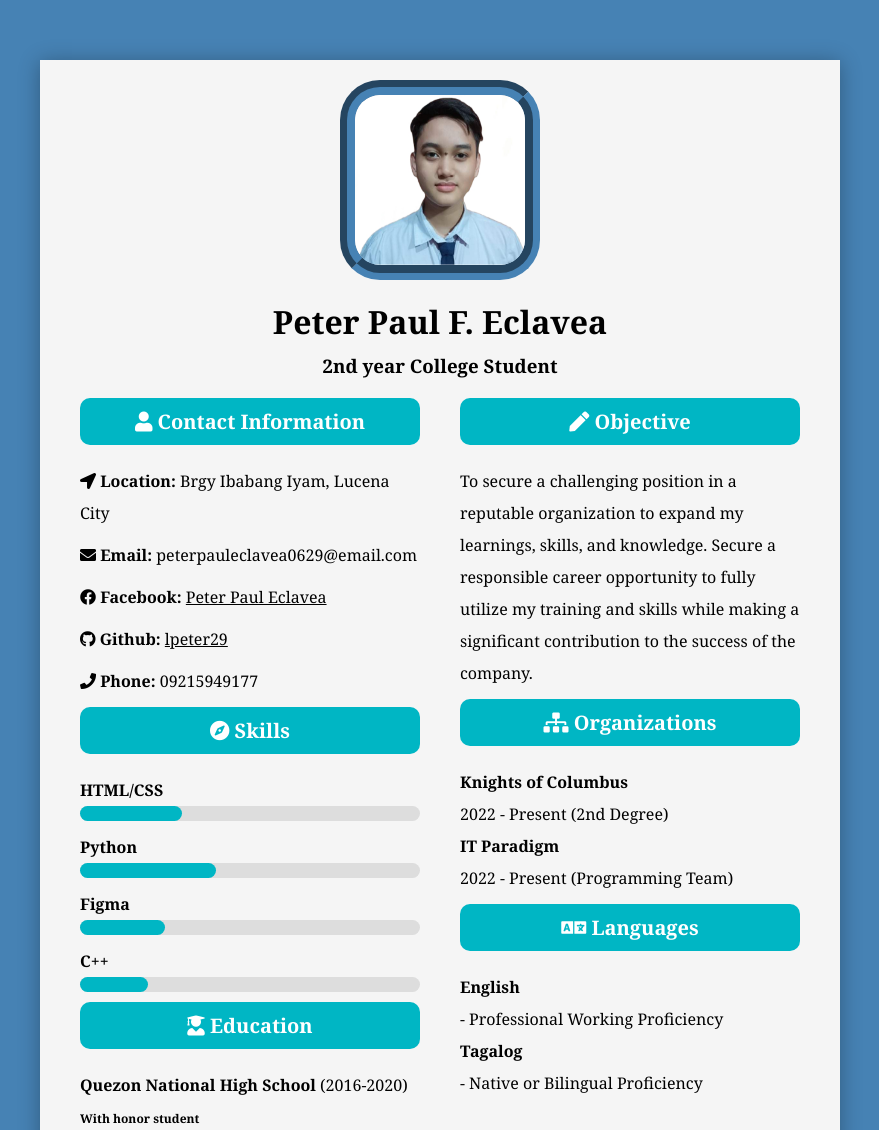
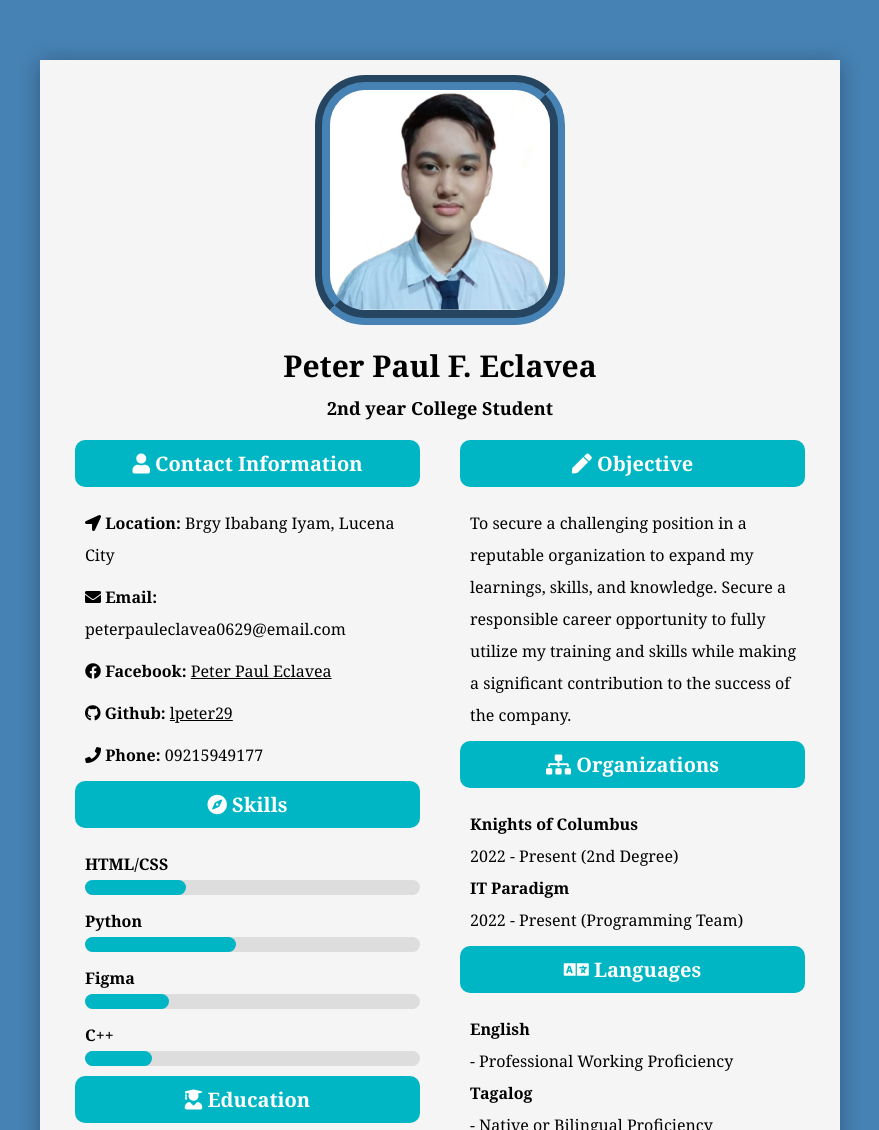
Before and after one commit to lpeter29/online-resume, a plain HTML site: page index.html in a window 1280 px wide. Shown: the top 1130 px of the page, without its empty margins (200-1079 px from the left). Drawn offline with Linux system fonts and the light colour scheme.

Commit message:
Add files via upload

```diff
--- a/index.html
+++ b/index.html
@@ -23,7 +23,7 @@
             background: #f5f5f5;
             max-width: 800px;
             margin: 60px auto;
-            padding: 20px;
+            padding: 15px;
             box-shadow: 0 2px 20px rgba(0, 0, 0, 0.3);
         }
 
@@ -33,8 +33,8 @@
         }
 
         .img-area {
-            width: 200px;
-            height: 200px;
+            width: 250px;
+            height: 250px;
             border-radius: 20%;
             overflow: hidden;
             margin: 0 auto 20px;
@@ -47,12 +47,17 @@
             display: block;
         }
 
-        h1,
         h3 {
+            font-size: 18px;
+            margin-bottom: 10px;
+        }
+        h1{
+            font-size: 30px;
             margin-bottom: 10px;
         }
 
-        h2 {text-align: center;
+        h2 {
+			text-align: center;
             background: #00b6c4;
             color: #fff;
             padding: 10px;
@@ -80,10 +85,11 @@
         ul {
             line-height: 2;
             margin-bottom: 10px;
+            margin-left: 10px;
         }
 
         ul {
-            list-style-type: none;
+            list-style-type: none;`
         }
 
 		.skill-bar {
@@ -137,7 +143,7 @@
 					</li>
                     <li><strong>Python</strong>
 						<div class="skill-bar">
-                            <div class="skill-bar-fill" style="width: 40%;"></div>
+                            <div class="skill-bar-fill" style="width: 45%;"></div>
                         </div>
 					</li>
                     <li><strong>Figma</strong>
```
